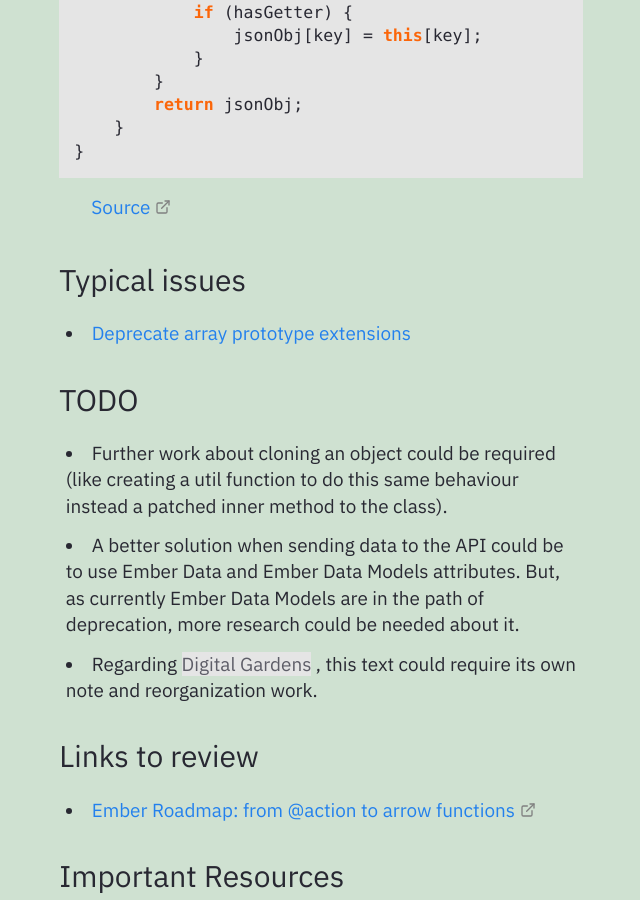
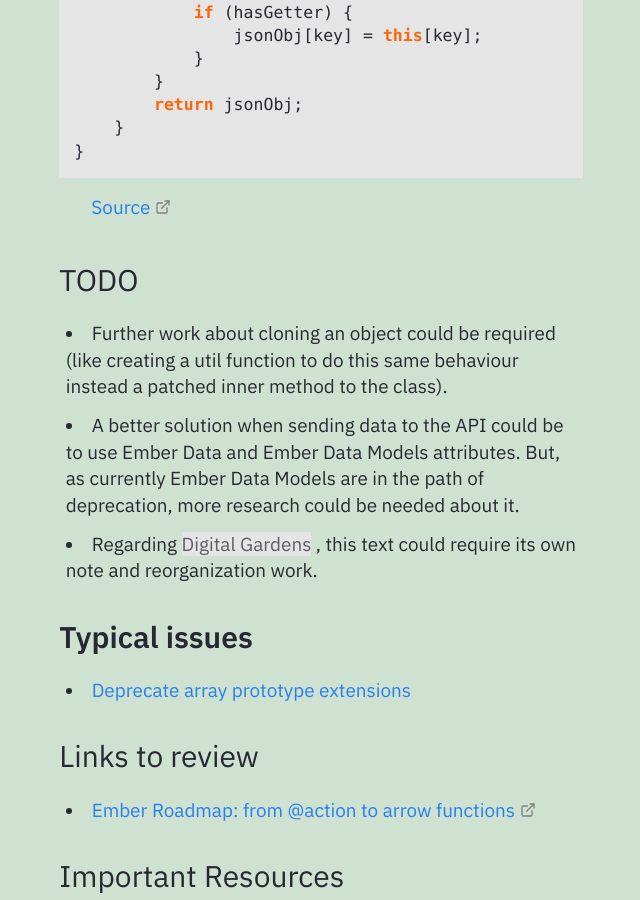
Before and after one commit to Gorzas/gorzas.github.io, a Jekyll site: the page built from _notes/Public/tech/EmberJS/emberjs.md, in a window 1280 px wide and 900 px high, scrolled down 1446 px. Shown: the whole window, without its empty margins (319-959 px from the left). Built offline with Jekyll 4.4.1, drawn with Linux system fonts in a browser that asks for light colours.

````diff
--- a/_notes/Public/tech/EmberJS/emberjs.md
+++ b/_notes/Public/tech/EmberJS/emberjs.md
@@ -48,15 +48,15 @@ export class BaseClass {
 ```
 [Source](https://github.com/ember-learn/guides-source/issues/1138)
 
-### Typical issues
-
-- [[Deprecate array prototype extensions]]
-
 ### TODO
 
 - Further work about cloning an object could be required (like creating a util function to do this same behaviour instead a patched inner method to the class).
 - A better solution when sending data to the API could be to use Ember Data and Ember Data Models attributes. But, as currently Ember Data Models are in the path of deprecation, more research could be needed about it.
 - Regarding [[Digital Gardens]], this text could require its own note and reorganization work.
+
+## Typical issues
+
+- [[Deprecate array prototype extensions]]
 
 ### Links to review
 - [Ember Roadmap: from @action to arrow functions](https://github.com/emberjs/rfcs/pull/1045)
````
